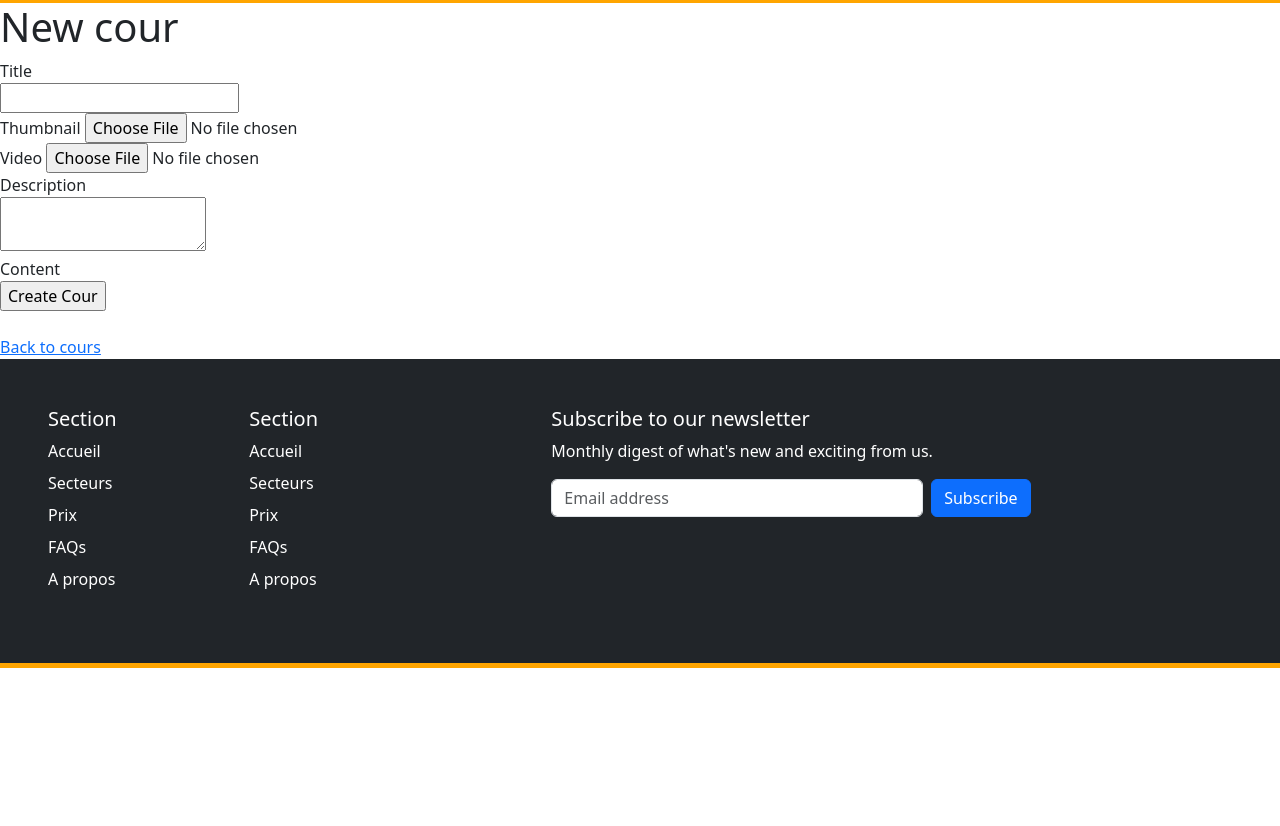
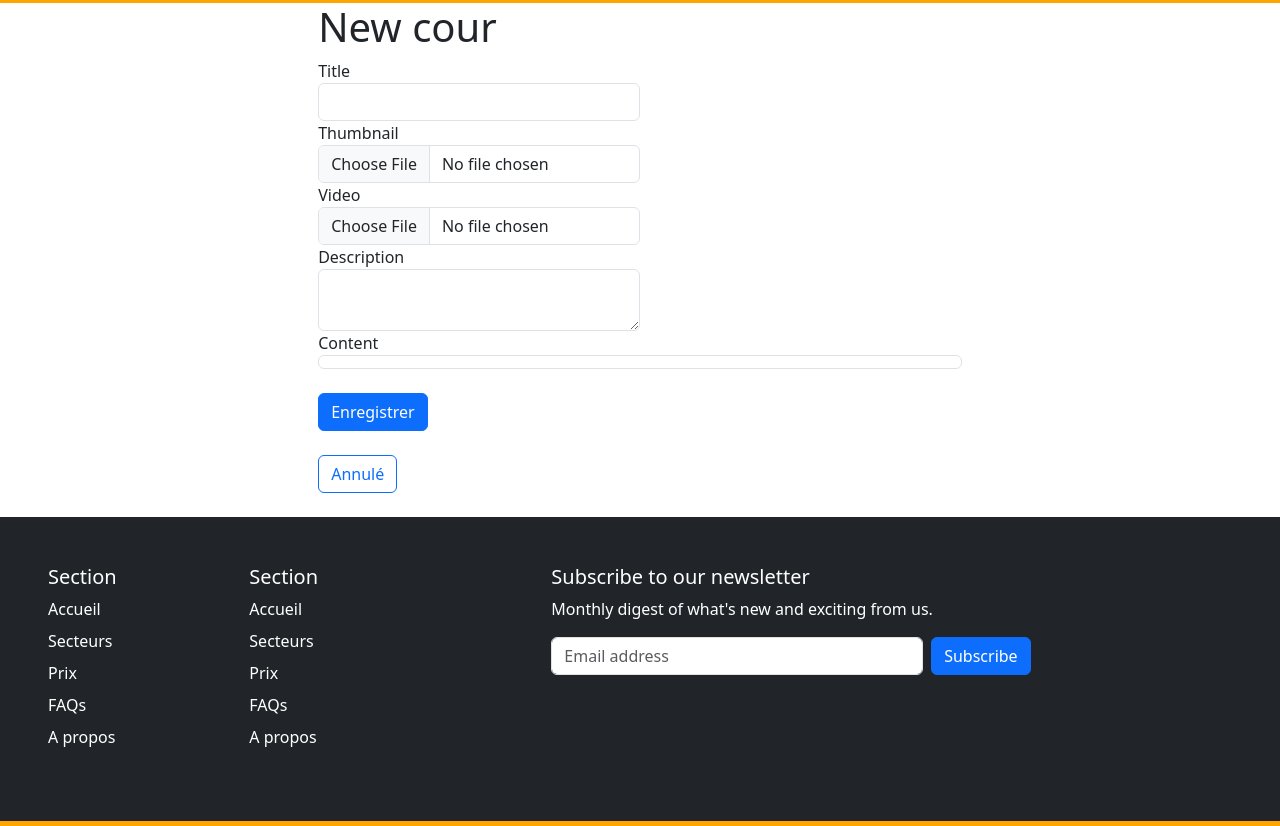
Before and after one commit to Zicrou/awformations, a Rails app: page /cours/new in a window 1280 px wide. Shown: the part 73-899 px from the top of the page. Before the commit the page ends 741 px from the top, so only its background shows below. Run offline with Rails 7, Linux system fonts and the light colour scheme; data comes from the database, SQL or seed files in the repository; data that the repository does not hold is empty; style sheets or scripts are compiled from the project's sources; some libraries are stand-ins or nearby versions.

Commit message:
Refactored header form for cour and new cours template

```diff
--- a/app/views/cours/_form.html.erb
+++ b/app/views/cours/_form.html.erb
@@ -1,3 +1,4 @@
+<div class="container-fluid" style="">
   <%= form_with(model: cour) do |form| %>
     <% if cour.errors.any? %>
       <div style="color: red">
@@ -11,32 +12,35 @@
       </div>
     <% end %>
 
-  <div>
+    <div class="form-group col-md-6">
       <%= form.label :title, style: "display: block" %>
-    <%= form.text_field :title %>
+      <%= form.text_field :title, class:"form-control" %>
     </div>
 
-  <div class="field">
+    <div class="form-group col-md-6">
       <%= form.label :thumbnail %>
-    <%= form.file_field :thumbnail %>
+      <%= form.file_field :thumbnail, class:"form-control" %>
     </div>
 
-  <div class="field">
+    <div class="form-group col-md-6">
       <%= form.label :video %>
-    <%= form.file_field :video %>
+      <%= form.file_field :video, class:"form-control" %>
     </div>
 
-  <div>
+    <div class="form-group col-md-6">
       <%= form.label :description, style: "display: block" %>
-    <%= form.text_area :description %>
+      <%= form.text_area :description, class:"form-control" %>
     </div>
 
-  <div>
+    <div class="form-group col-md-12">
       <%= form.label :content, style: "display: block" %>
-    <%= form.rich_text_area :content %>
+      <%= form.rich_text_area :content, class:"form-control" %>
     </div>
-
-  <div>
-    <%= form.submit %>
+<br/>
+    <div class="form-group col-md-6">
+      <%= form.submit "Enregistrer", class:"btn btn-primary" %>
     </div>
   <% end %>
+<br/>
+
+</div>
--- a/app/views/cours/new.html.erb
+++ b/app/views/cours/new.html.erb
@@ -1,9 +1,15 @@
-<h1>New cour</h1>
+<div class="container d-flex justify-content-center">
+  <div class="row">
+    <h1>New cour</h1>
 
-<%= render "form", cour: @cour %>
+    <%= render "form", cour: @cour %>
 
-<br>
+    <br>
+    <br>
 
-<div>
-  <%= link_to "Back to cours", cours_path %>
+    <div>
+      <%= link_to "Annulé",cours_path, class:"btn btn-outline-primary" %>
+    </div>
+  </div>
 </div>
+<br/>
--- a/app/views/shared/_header.html.erb
+++ b/app/views/shared/_header.html.erb
@@ -7,10 +7,10 @@
         </a>
 
         <ul class="nav col-12 col-lg-auto me-lg-auto mb-2 justify-content-center mb-md-0">
-          <li><a href="#" class="nav-link px-2 link-body-emphasis">Accueil</a></li>
+          <li><a href="<%= root_path %>" class="nav-link px-2 link-body-emphasis">Accueil</a></li>
           <li><a href="#" class="nav-link px-2 link-body-emphasis">A propos</a></li>
           <li><a href="#" class="nav-link px-2 link-body-emphasis">Formation</a></li>
-          <li><a href="#" class="nav-link px-2 link-body-emphasis">Cours</a></li>
+          <li><a href="<%= cours_path %>" class="nav-link px-2 link-body-emphasis">Cours</a></li>
         </ul>
 
         <form class="col-12 col-lg-auto mb-3 mb-lg-0 me-lg-3" role="search">
@@ -22,8 +22,8 @@
             <img src="https://github.com/mdo.png" alt="mdo" width="32" height="32" class="rounded-circle">
           </a>
           <ul class="dropdown-menu text-small">
-            <li><a class="dropdown-item" href="#">New project...</a></li>
-            <li><a class="dropdown-item" href="#">Settings</a></li>
+            <li><a class="dropdown-item" href="#">Mes favoris</a></li>
+            <li><a class="dropdown-item" href="#">Mon Panier</a></li>
             <li><a class="dropdown-item" href="#">Profile</a></li>
             <li><hr class="dropdown-divider"></li>
             <li><a class="dropdown-item" href="#">Se deconnecter</a></li>
```
Lines whose indentation alone changed are shown as unchanged.
